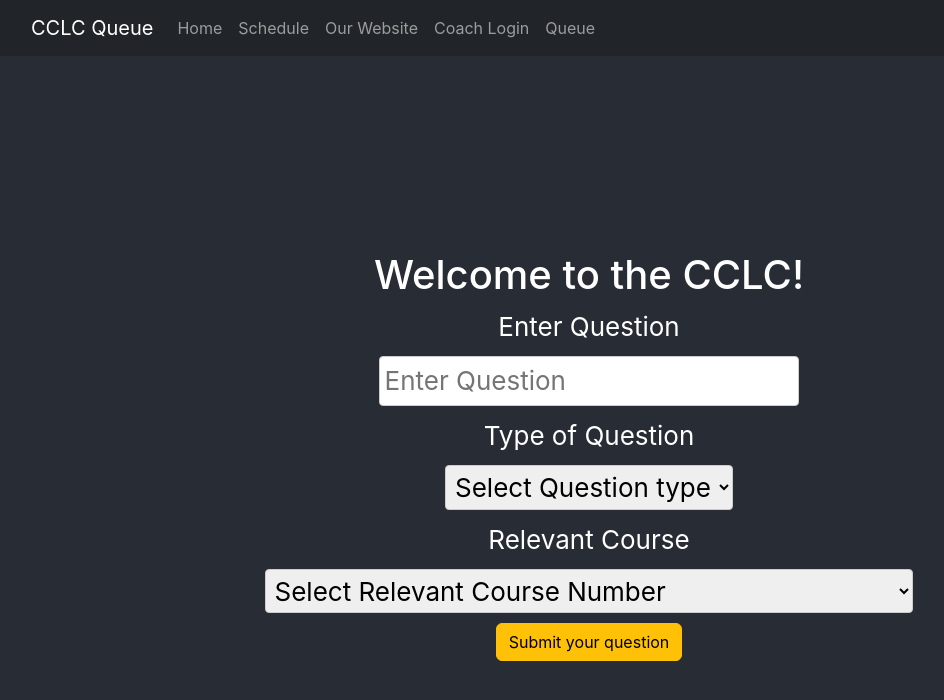
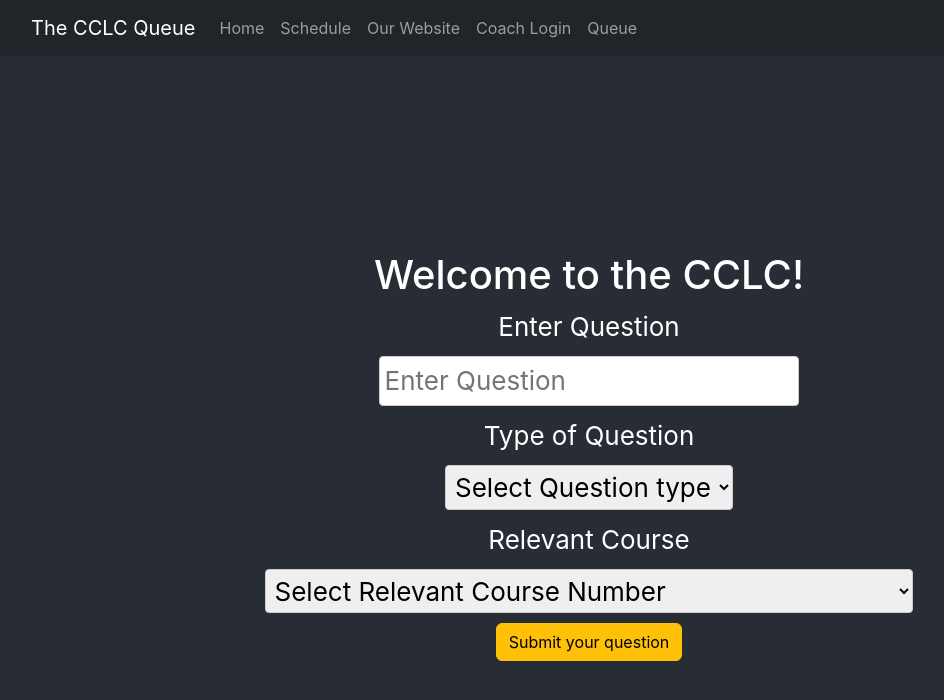
Before and after one commit to timeturtle21/TSP-Project-CCLC-Queue-, a React (Create React App) app: page / in a window 1280 px wide. Shown: the top 700 px of the page, without its empty margins (51-995 px from the left). Built offline with nearby package versions, Linux system fonts and the light colour scheme.

Commit message:
updated button name

```diff
--- a/src/App.js
+++ b/src/App.js
@@ -58,7 +58,7 @@ function App() {
     <div className="App">
       <Navbar bg="dark" variant="dark" expand="lg" expanded={expanded}>
         <Container>
-          <Navbar.Brand href="#home" onClick={handle_CCLC_button}>CCLC Queue</Navbar.Brand>
+          <Navbar.Brand href="#home" onClick={handle_CCLC_button}>The CCLC Queue</Navbar.Brand>
           <Navbar.Toggle aria-controls="basic-navbar-nav" onClick={() => setExpanded(!expanded)} />
           <Navbar.Collapse id="basic-navbar-nav">
             <Nav className="m-eauto">
```
